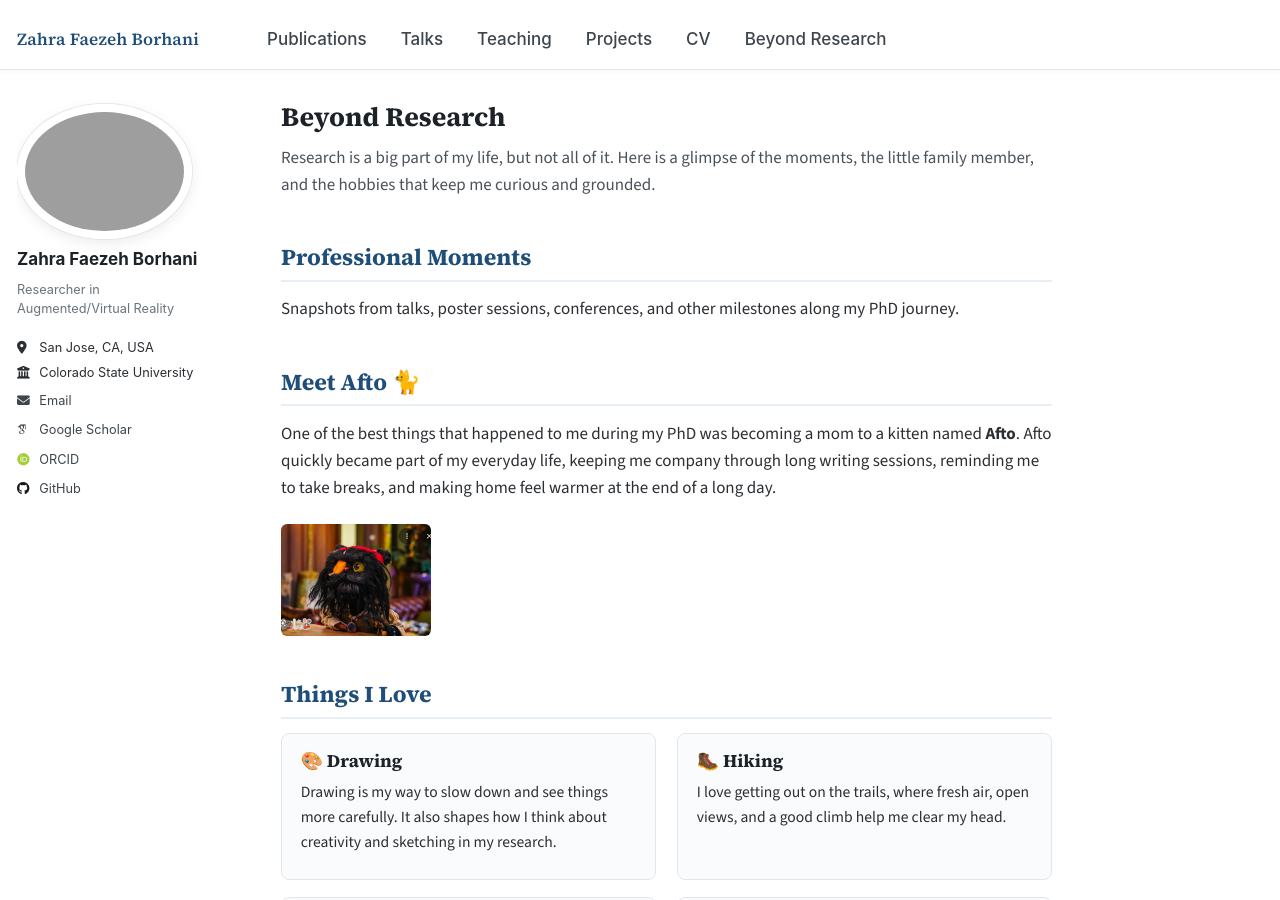
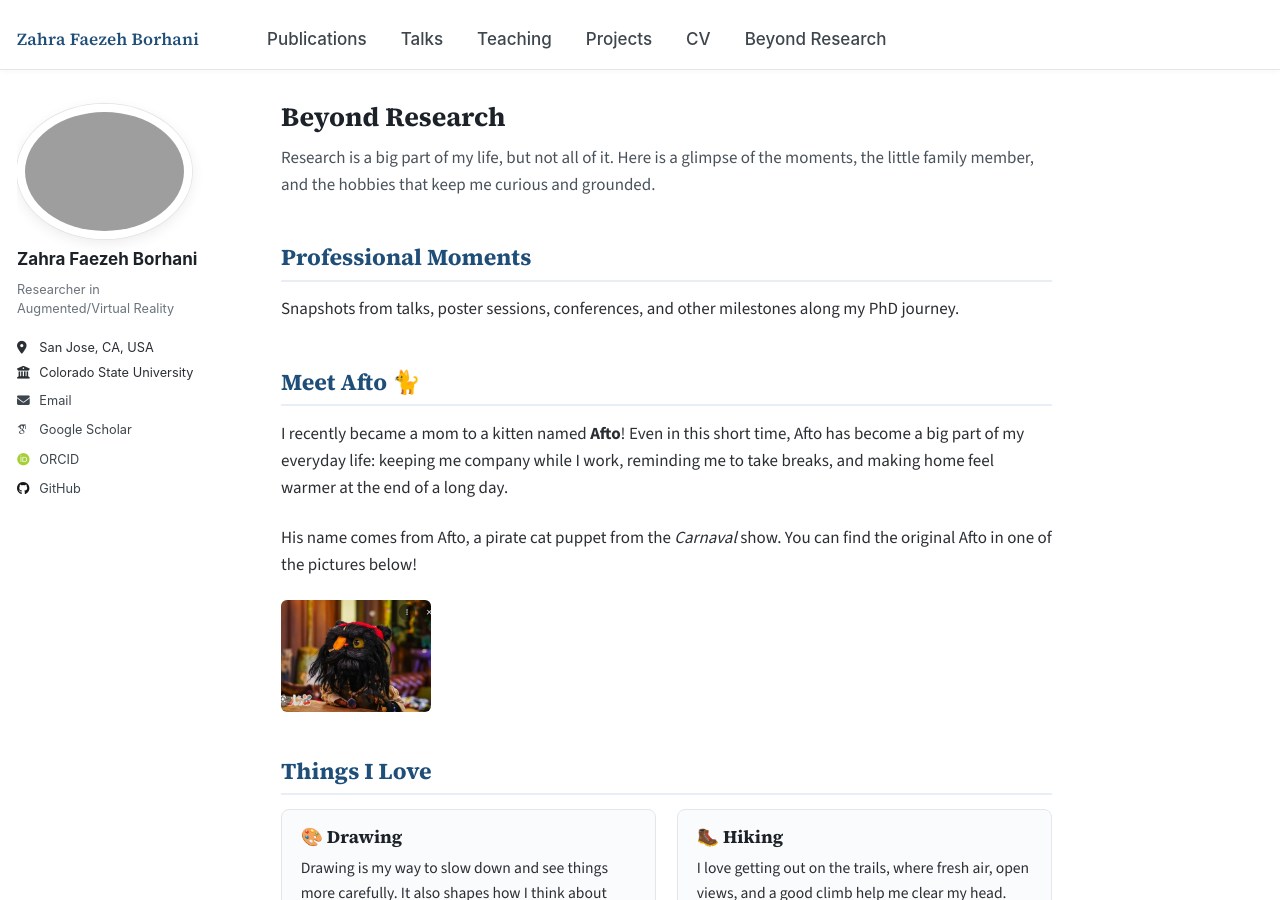
Before and after one commit to faezehborhani/faezehborhani.github.io, a Jekyll site: the page built from _pages/beyond-research.html, in a window 1280 px wide and 900 px high. Built offline with Jekyll 4.4.1, drawn with Linux system fonts in a browser that asks for light colours; some web fonts are replaced.

Commit message:
Update Afto story: recently adopted, name from Carnaval pirate cat puppet
Co-Authored-By: Claude Opus 5.5 <noreply@anthropic.com>

```diff
--- a/_pages/beyond-research.html
+++ b/_pages/beyond-research.html
@@ -22,7 +22,8 @@ author_profile: true
 {% include publication-gallery.html dir="/images/personal/events/" label="Professional moment" %}
 
 <h2>Meet Afto 🐈</h2>
-<p>One of the best things that happened to me during my PhD was becoming a mom to a kitten named <strong>Afto</strong>. Afto quickly became part of my everyday life, keeping me company through long writing sessions, reminding me to take breaks, and making home feel warmer at the end of a long day.</p>
+<p>I recently became a mom to a kitten named <strong>Afto</strong>! Even in this short time, Afto has become a big part of my everyday life: keeping me company while I work, reminding me to take breaks, and making home feel warmer at the end of a long day.</p>
+<p>His name comes from Afto, a pirate cat puppet from the <em>Carnaval</em> show. You can find the original Afto in one of the pictures below!</p>
 {% include publication-gallery.html dir="/images/personal/afto/" label="Afto" %}
 
 <h2>Things I Love</h2>
```
Also changed, not shown: _pages/about.md (+1 -1 lines).
